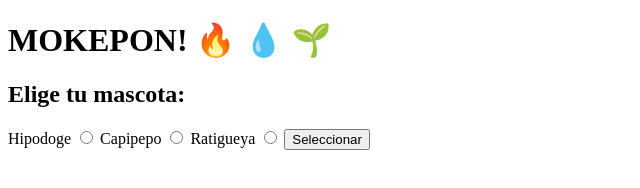
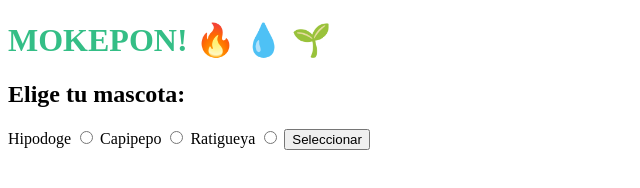
Before and after one commit to Estefania0701/Curso-Programacion-Basica, a plain HTML site: page mokepon/index.html in a window 1280 px wide. Shown: the whole page, without its empty margins (0-640 px from the left). Drawn offline with Linux system fonts and the light colour scheme.

Commit message:
Importo el archivo CSS

```diff
--- a/mokepon/index.html
+++ b/mokepon/index.html
@@ -7,9 +7,10 @@
     <title>MOKEPON!</title>
     <!--la etiqueta script debe quedar aquí, complementándolo con window.addEventListener en JS-->
     <script src="./js/mokepon.js"></script>
+    <link rel="stylesheet" href="./styles.css">
 </head>
 <body>
-    <h1>MOKEPON! 🔥 💧 🌱</h1>
+    <h1 class="titulo">MOKEPON! 🔥 💧 🌱</h1>
 
     <section id="seleccionar-mascota">
         <h2>Elige tu mascota:</h2>
```
